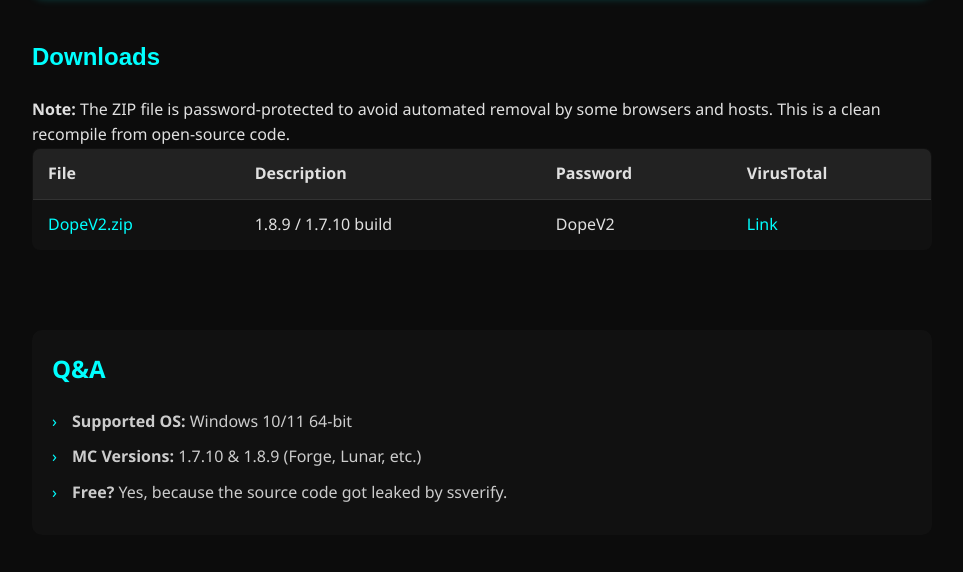
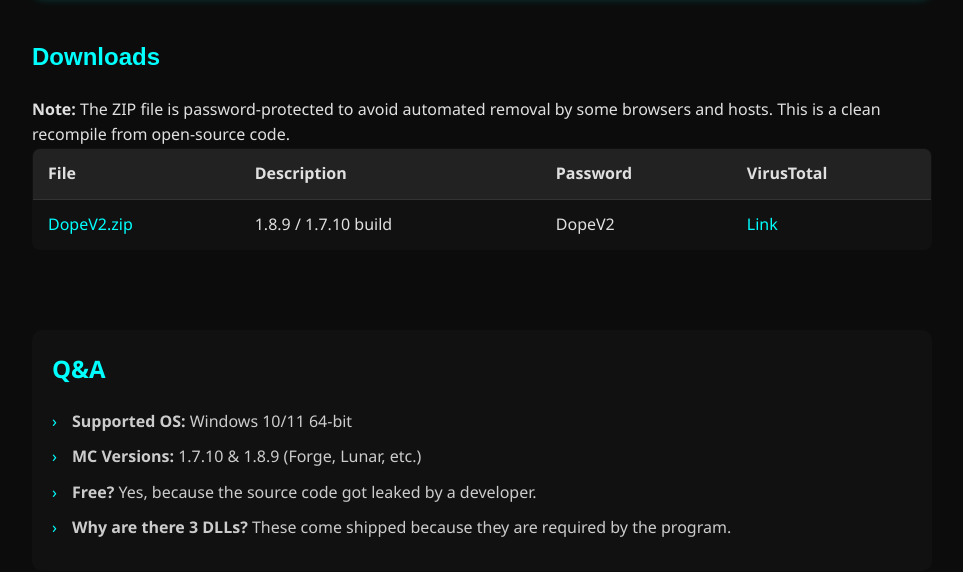
Before and after one commit to dv2rc/dv2rc.github.io, a plain HTML site: page index.html in a window 1280 px wide. Shown: the part 790-1362 px from the top of the page, without its empty margins (158-1121 px from the left). Drawn offline with Linux system fonts and the light colour scheme; a web font is replaced by a local one.

Commit message:
Update index.html

```diff
--- a/index.html
+++ b/index.html
@@ -52,7 +52,8 @@
       <ul>
         <li><strong>Supported OS:</strong> Windows 10/11 64-bit</li>
         <li><strong>MC Versions:</strong> 1.7.10 & 1.8.9 (Forge, Lunar, etc.)</li>
-        <li><strong>Free?</strong> Yes, because the source code got leaked by ssverify.</li>
+        <li><strong>Free?</strong> Yes, because the source code got leaked by a developer.</li>
+        <li><strong>Why are there 3 DLLs?</strong> These come shipped because they are required by the program.</li>
       </ul>
     </div>
 
```
